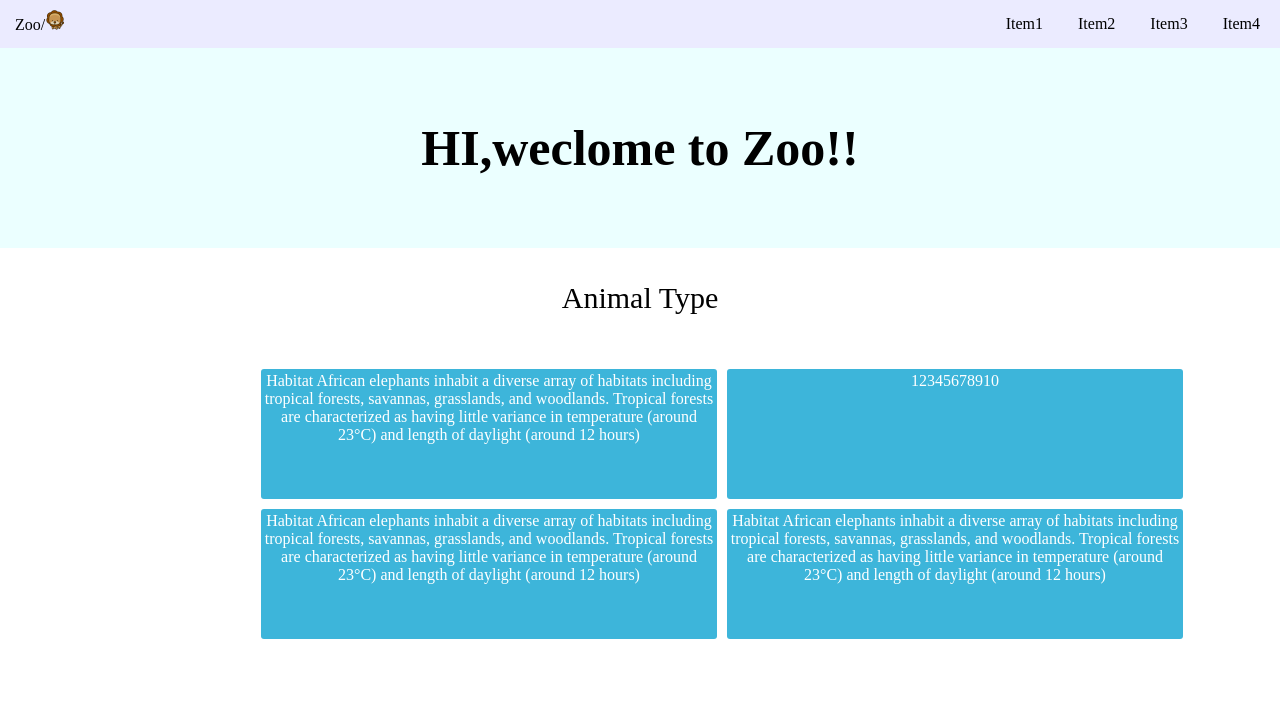
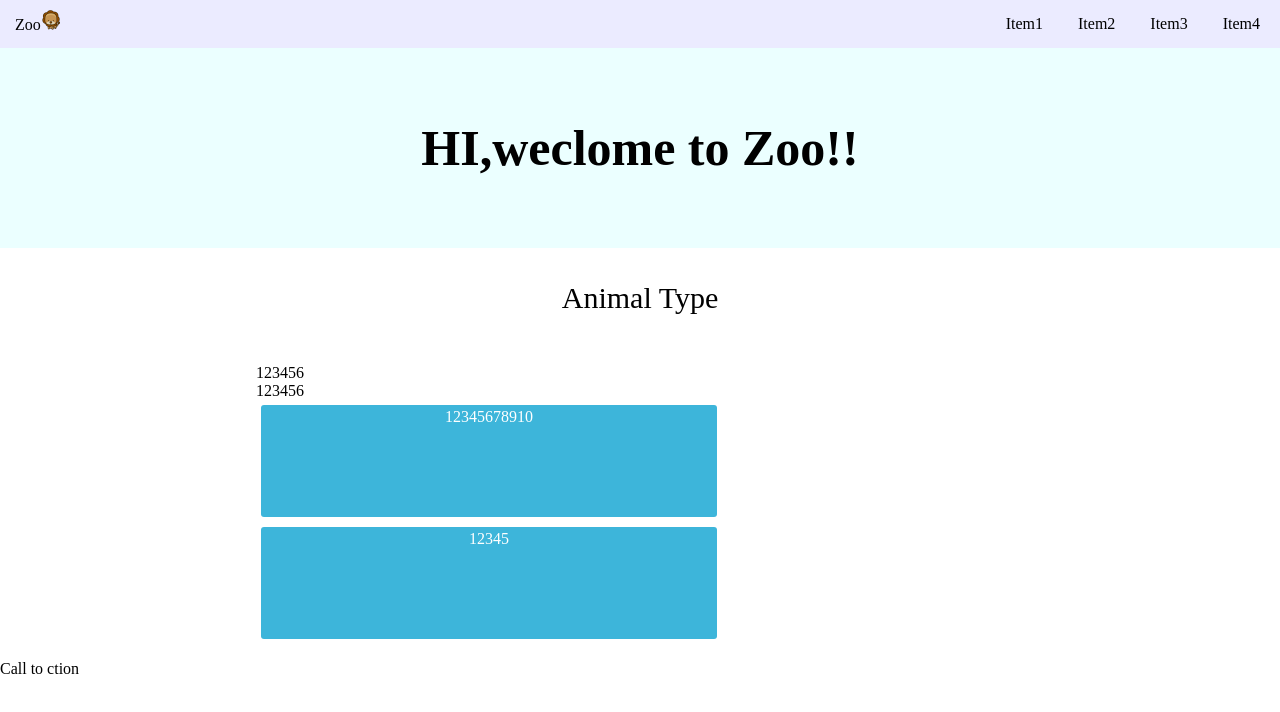
Before and after one commit to weilong-create/remote-assignments, a plain HTML site: page Week-1/Assignments-6/assignment6.html in a window 1280 px wide. Drawn offline with Linux system fonts and the light colour scheme.

Commit message:
Update assignment6.html

```diff
--- a/Week-1/Assignments-6/assignment6.html
+++ b/Week-1/Assignments-6/assignment6.html
@@ -9,7 +9,7 @@
   <body style="margin:0 ;padding:0%">
     <header>
         <nav class="container">
-            <div class="item item1">Zoo/<img src="123.png" alt="LION" class="img1"></div>
+            <div class="item item1">Zoo<img src="123.png" alt="LION"></div>
             <div class="item item2">Item1</a></div>
             <div class="item item2">Item2</a></div>
             <div class="item item2">Item3</a></div>
@@ -19,13 +19,19 @@
       <div class="p1">HI,weclome to Zoo!!</div>
 
       <div class="p2">Animal Type</div>
+      <div class="container2">
         <ul class="content">
-            <div class="name2">Habitat African elephants inhabit a diverse array of habitats including tropical forests, savannas, grasslands, and woodlands. Tropical forests are characterized as having little variance in temperature (around 23°C) and length of daylight (around 12 hours)</div>
-            <div class="name2">Habitat African elephants inhabit a diverse array of habitats including tropical forests, savannas, grasslands, and woodlands. Tropical forests are characterized as having little variance in temperature (around 23°C) and length of daylight (around 12 hours)</div>
+            <div class="name1">123456</div>
+            <div class="name1">123456</div>
             <div class="name2">12345678910</div>
-            <div class="name2">Habitat African elephants inhabit a diverse array of habitats including tropical forests, savannas, grasslands, and woodlands. Tropical forests are characterized as having little variance in temperature (around 23°C) and length of daylight (around 12 hours)</div>
+            <div class="name2">12345</div>
         </ul>
-
+      </div>
+        <foot>
+          <div class="container2">
+            <div class="end">Call to ction</div>
+          </div>
+        </foot>
 
 
 
```
